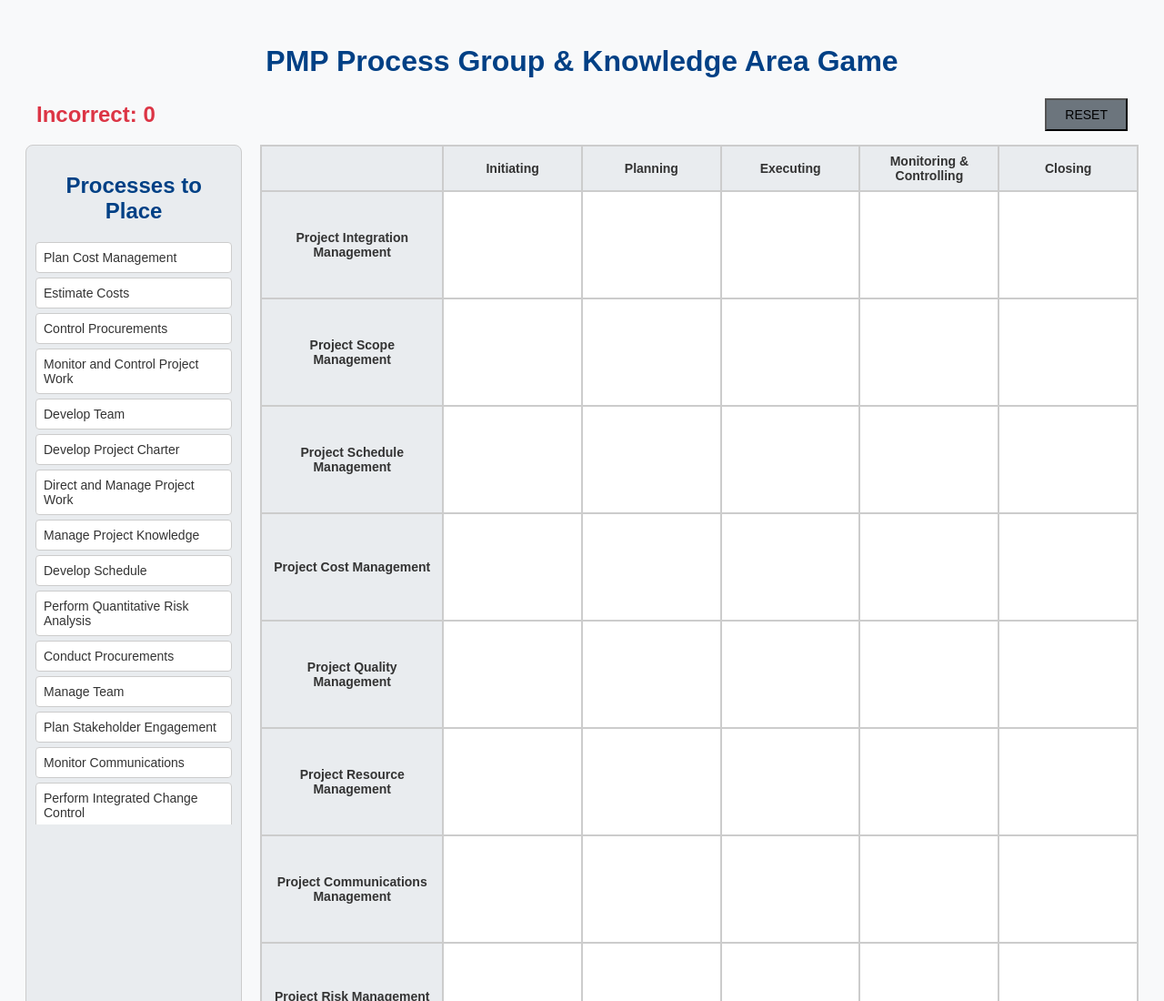
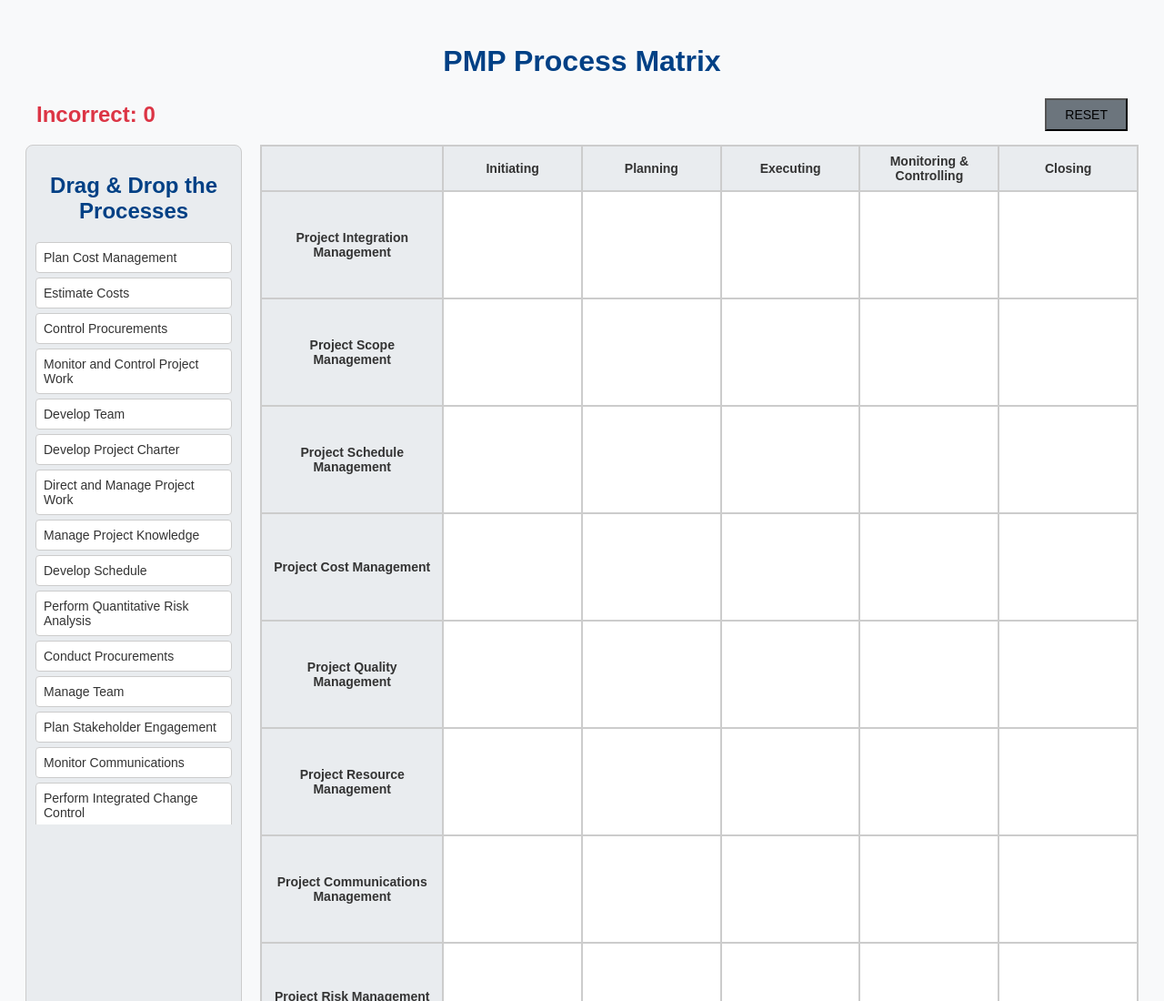
Before and after one commit to krkwd/pmpchart, a plain HTML site: page index.html in a window 1280 px wide. Shown: the top 1100 px of the page at 91% size. Drawn offline with Linux system fonts and the light colour scheme.

Commit message:
Changed title, added favicon link

```diff
--- a/index.html
+++ b/index.html
@@ -3,11 +3,11 @@
 <head>
     <meta charset="UTF-8">
     <meta name="viewport" content="width=device-width, initial-scale=1.0">
-    <title>PMP Process Game</title>
-    <link rel="stylesheet" href="style.css">
+    <title>PMP Process Matrix</title>
+    <link rel="stylesheet" href="style.css"><link rel="icon" href="images/favicon.ico" type="image/x-icon">
 </head>
 <body>
-    <h1>PMP Process Group & Knowledge Area Game</h1>
+    <h1>PMP Process Matrix</h1>
 
     <div id="game-controls">
         <h2>Incorrect: <span id="incorrect-counter">0</span></h2>
@@ -16,7 +16,7 @@
 
     <div id="app-container">
         <div id="process-bank">
-            <h2>Processes to Place</h2>
+            <h2>Drag & Drop the Processes</h2>
             <div id="bank-list"></div>
         </div>
         <div id="pmp-grid">
```
